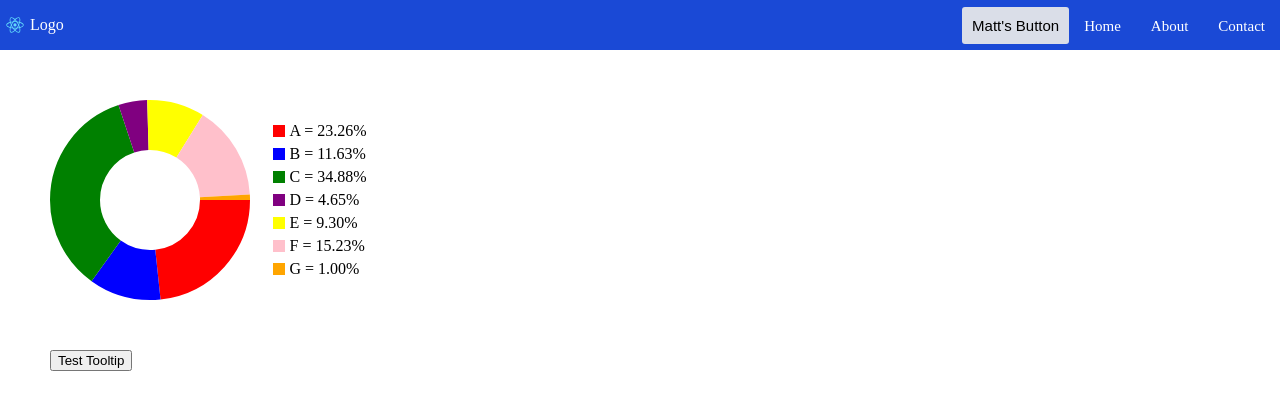
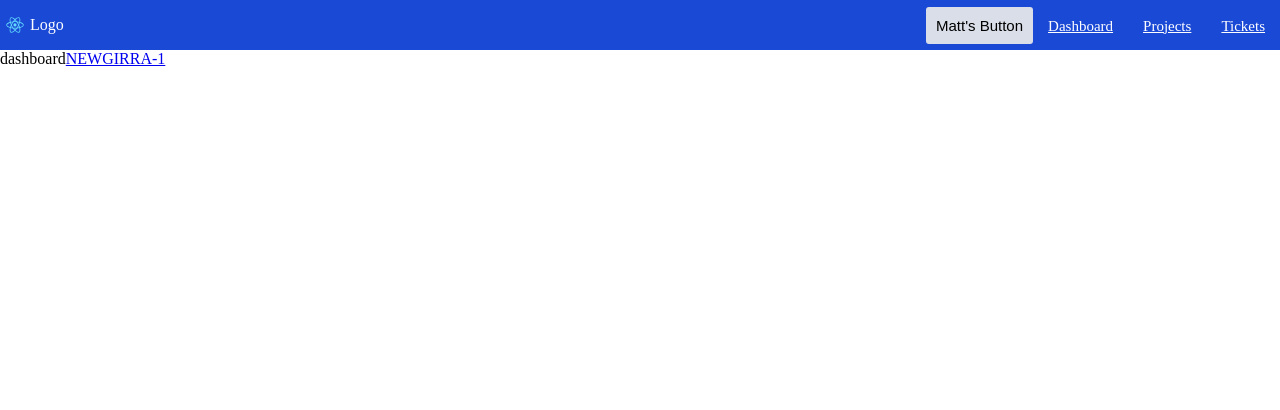
Before and after one commit to mep2664/ng-react, a React (Create React App) app: page / in a window 1280 px wide. Shown: the top 410 px of the page. Built offline with nearby package versions, Linux system fonts and the light colour scheme.

Commit message:
added react routing

```diff
--- a/package.json
+++ b/package.json
@@ -8,12 +8,16 @@
     "@types/node": "12.6.8",
     "@types/react": "16.8.23",
     "@types/react-dom": "16.8.4",
+    "@types/react-router": "^5.0.3",
+    "@types/react-router-dom": "^4.3.5",
     "@types/styled-components": "^4.1.18",
     "he": "^1.2.0",
     "localized-strings": "^0.2.3",
     "node-sass": "^4.12.0",
     "react": "^16.8.6",
     "react-dom": "^16.8.6",
+    "react-router": "^5.0.1",
+    "react-router-dom": "^5.0.1",
     "react-scripts": "3.0.1",
     "styled-components": "^4.3.2",
     "typescript": "3.5.3"
--- a/src/App.tsx
+++ b/src/App.tsx
@@ -1,97 +1,47 @@
 import React from 'react';
 import './App.css';
-import { PageHeader, PieChart, Tooltip } from "./components";
-
-const data1 = [
-    {
-        Caption: "A",
-        Value: 50,
-        PercentOfTotal: (50 / 215),
-    },
-    {
-        Caption: "B",
-        Value: 25,
-        PercentOfTotal: (25 / 215),
-    },
-    {
-        Caption: "C",
-        Value: 75,
-        PercentOfTotal: (75 / 215),
-    },
-    {
-        Caption: "D",
-        Value: 10,
-        PercentOfTotal: (10 / 215),
-    },
-    {
-        Caption: "E",
-        Value: 20,
-        PercentOfTotal: (20 / 215),
-    },
-    {
-        Caption: "F",
-        Value: 32.75,
-        PercentOfTotal: (32.75 / 215),
-    },
-    {
-        Caption: "G",
-        Value: 2.15,
-        PercentOfTotal: (2.15 / 215),
-    },
-];
-
-const data2 = [
-    {
-        Caption: "A",
-        Value: 50,
-        PercentOfTotal: (50 / 100),
-    },
-    {
-        Caption: "B",
-        Value: 50,
-        PercentOfTotal: (50 / 100),
-    },
-];
+import { Dashboard, PageHeader, Ticket, Tooltip } from "./components";
+import { Route, BrowserRouter } from "react-router-dom";
 
 const App: React.FC = () => {
-    const [tooltip, setTooltip] = React.useState(<React.Fragment></React.Fragment>);
-    const button = React.useRef<HTMLButtonElement>(null);
+    //const [tooltip, setTooltip] = React.useState(<React.Fragment></React.Fragment>);
+    //const button = React.useRef<HTMLButtonElement>(null);
 
-    const handleMouseOver = (e: React.MouseEvent<HTMLButtonElement>) => {
-        if (button.current) {
-            setTooltip(
-                <Tooltip
-                    Caption="Tooltip!"
-                    AnchorElement={e.target as HTMLButtonElement}
-                    Position="Top"
-                />
-            );
-        }
+    // const handleMouseOver = (e: React.MouseEvent<HTMLButtonElement>) => {
+    //     if (button.current) {
+    //         setTooltip(
+    //             <Tooltip
+    //                 Caption="Tooltip!"
+    //                 AnchorElement={e.target as HTMLButtonElement}
+    //                 Position="Top"
+    //             />
+    //         );
+    //     }
+    // }
+
+    const dashboard = () => {
+        console.log("dashboard");
+        return <Dashboard />;
+    }
+
+    function ticket({ match }: { match: any }) {
+        console.log(match.params)
+        console.log("ticket");
+        return <Ticket {...match.params} />;
     }
 
     return (
         <React.Fragment>
-            <PageHeader />
-            <div style={{height: "200px", margin: "50px"}}>
-                <PieChart
-                    Data={data1}
-                    PercentStrokeWidth={50}
-                    Radius={100}
-                    HeightAndWidth="200px"
-                />
-            </div>
-            <div style={{margin: "50px"}}>
-                <button
-                    ref={button}
-                    onMouseOver={handleMouseOver}
-                    onMouseOut={() => setTooltip(<React.Fragment></React.Fragment>)}
-                >
-                    Test Tooltip
-                </button>
-            </div>
-            {tooltip}
+            <BrowserRouter>
+                <PageHeader />
+                <main>
+                    <Route path="/" exact component={dashboard} />
+                    <Route path="/ticket/:project-:ticketId" component={ticket} />
+                </main>
+                {/*tooltip*/}
+            </BrowserRouter>
         </React.Fragment>
-  );
+    );
 }
 
 export default App;
--- /dev/null
+++ b/src/components/Dashboard/Dashboard.tsx
@@ -0,0 +1,11 @@
+import * as React from "react";
+import { Link } from "react-router-dom";
+
+export const Dashboard: React.FC = () => {
+    return (
+        <div>
+            dashboard
+            <Link to={{ pathname: "/ticket", search: "?project=1&ticket=1" }}>NEWGIRRA-1</Link>
+        </div>
+    );
+}
--- /dev/null
+++ b/src/components/Dashboard/index.ts
@@ -0,0 +1 @@
+export * from "./Dashboard";
--- a/src/components/Navigation/NavigationMenu.tsx
+++ b/src/components/Navigation/NavigationMenu.tsx
@@ -2,12 +2,13 @@ import React from "react";
 import { backgroundColor, fontColor, hoverBackgroundColor } from "../../colors";
 import { Button } from "../Button";
 import styled from "styled-components";
+import { Link } from "react-router-dom";
 
 const NavigationWrapper = styled.div`
     background-color: ${backgroundColor.Primary};
 `;
 
-const NavigationLink = styled.a`
+const NavigationLink = styled(Link)`
     color: ${fontColor.Primary}
     cursor: pointer;
     margin: 5px;
@@ -30,9 +31,9 @@ export const NavigationMenu: React.FC = () => {
                 Type="button"
                 OnClick={() => alert("Click")}
             />
-        <NavigationLink>Home</NavigationLink>
-        <NavigationLink>About</NavigationLink>
-        <NavigationLink>Contact</NavigationLink>
+            <NavigationLink to="/">Dashboard</NavigationLink>
+            <NavigationLink to="/projects">Projects</NavigationLink>
+            <NavigationLink to="/tickets">Tickets</NavigationLink>
         </NavigationWrapper>
     );
 }
--- a/src/components/PageHeader/PageHeader.tsx
+++ b/src/components/PageHeader/PageHeader.tsx
@@ -4,7 +4,7 @@ import { backgroundColor, fontColor } from "../../colors";
 import { NavigationMenu } from "../../components";
 import styled from "styled-components";
 
-const Wrapper = styled.div`
+const Spaceholder = styled.div`
     height: 50px;
 `;
 
@@ -22,11 +22,11 @@ const Header = styled.header`
 
 export const PageHeader: React.FC = () => {
   return (
-    <Wrapper>
-        <Header>
-            <Logo />
-            <NavigationMenu />
-        </Header>
-    </Wrapper>
+    <Spaceholder>
+      <Header>
+        <Logo />
+        <NavigationMenu />
+      </Header>
+    </Spaceholder>
   );
 }
--- /dev/null
+++ b/src/components/Ticket/Ticket.tsx
@@ -0,0 +1,12 @@
+import * as React from "react";
+
+interface ITicket {
+    project: string;
+    ticketId: number;
+}
+
+export const Ticket: React.FC<ITicket> = ({ project, ticketId }) => {
+    return (
+        <div>{`Ticket: ${project}-${ticketId}`}</div>
+    );
+}
--- /dev/null
+++ b/src/components/Ticket/index.ts
@@ -0,0 +1 @@
+export * from "./Ticket";
--- a/src/components/index.ts
+++ b/src/components/index.ts
@@ -1,6 +1,8 @@
 export * from "./Button";
+export * from "./Dashboard";
 export * from "./Graph";
 export * from "./Logo";
 export * from "./Navigation";
 export * from "./PageHeader";
+export * from "./Ticket";
 export * from "./Tooltip";
```
Also changed, not shown: 1 other file (tests, documents, lock files or other folders). Lines whose indentation alone changed are shown as unchanged.
